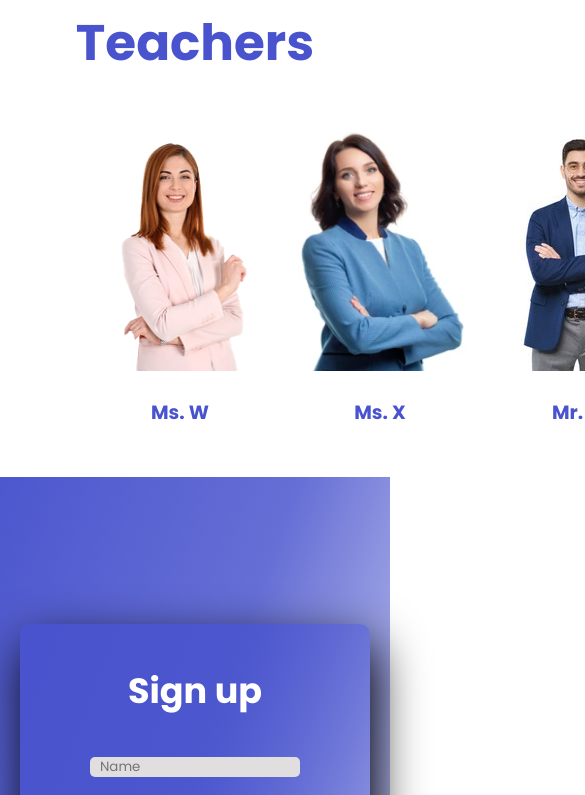
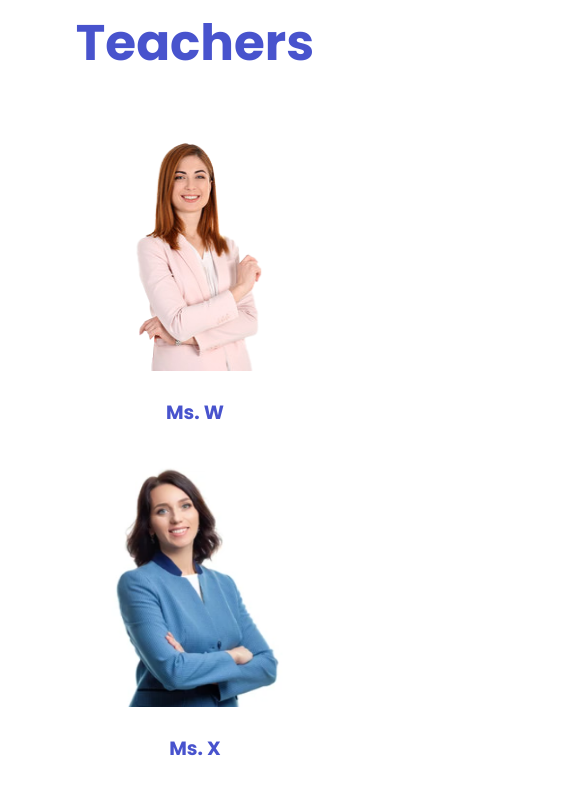
Before and after one commit to HassanFakih9/Elearning-Gr6-Frontend, a React (Create React App) app: page /login in a window 390 px wide. Shown: the part 1880-2675 px from the top of the page, 585 px wide, since content can reach past the window. Built offline with nearby package versions, Linux system fonts and the light colour scheme.

Commit message:
Teachers Responsive

```diff
--- a/src/CSS/Teachers.css
+++ b/src/CSS/Teachers.css
@@ -22,9 +22,9 @@
     margin: 50px 80px;
 }
 
-.Teachers-background {
+/* .Teachers-background {
     border-radius: 30% 70% 70% 30% / 48% 50% 50% 52%;
-}
+} */
 
 .Teachers-image {
     height: 240px;
@@ -39,3 +39,20 @@
     font-size: larger;
     font-family: Poppins;
 }
+
+/*Tablet*/
+@media screen and (min-width:767px) and (max-width:1023px) {}
+
+/*Phone*/
+@media (max-width: 766px) {
+    .Teachers-grid {
+        display: flex;
+        flex-direction: column;
+        justify-content: center;
+        align-items: center;
+    }
+
+    .Teachers-name {
+        margin-bottom: 40px;
+    }
+}
```
